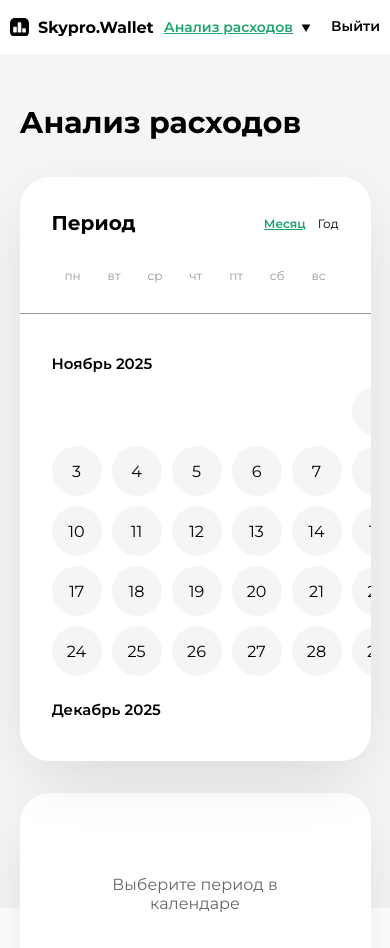
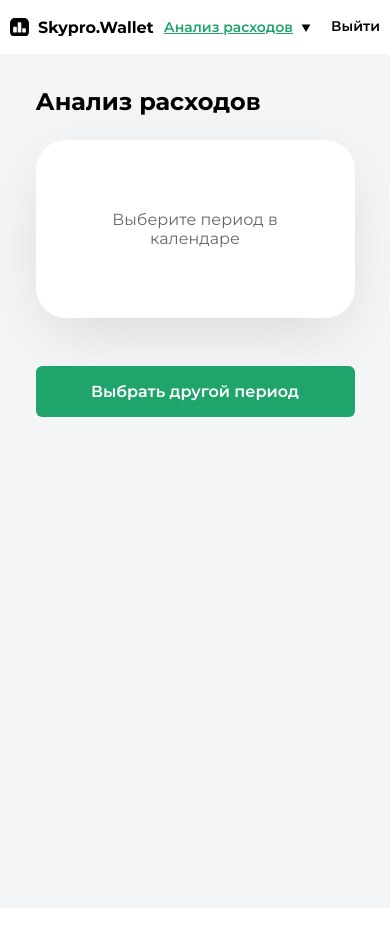
Before and after one commit to JSentience/skypro-wallet, a React (Vite) app: page /analysis in a window 390 px wide. Shown: the top 948 px of the page. After the commit the page ends 908 px from the top, so only its background shows below. Built offline with nearby package versions, Linux system fonts and the light colour scheme; sample sign-in values are in the browser's storage; what axios-retry would draw is missing.

Commit message:
реализована логика для адаптива на мобильных устройствах (стилистика еще не полностью соотвествует макету в связи с переходом на мобильную версию)

```diff
--- a/src/components/AnalysisLayout/AnalysisLayout.jsx
+++ b/src/components/AnalysisLayout/AnalysisLayout.jsx
@@ -1,18 +1,78 @@
+// import { Calendar } from '../Calendar/Calendar';
+// import { Histogram } from '../Histogram/Histogram';
+// import * as S from './AnalysisLayout.styled';
+// import { useState } from 'react';
+// import { useExpensesData } from '../../hooks/useExpensesData';
+// import { useAuth } from '../../hooks/useAuth';
+
+// export const AnalysisLayout = () => {
+// 	const { user, isAuthenticated } = useAuth();
+
+// 	console.log('🔐 AnalysisLayout статус авторизации:', {
+// 		user,
+// 		isAuthenticated,
+// 		token: user?.token ? 'есть' : 'нет',
+// 	});
+
+// 	const [selectedRange, setSelectedRange] = useState({
+// 		start: null,
+// 		end: null,
+// 	});
+
+// 	const { data: expensesData, loading, error } = useExpensesData(selectedRange);
+
+// 	if (!isAuthenticated) {
+// 		return (
+// 			<S.AnalyticsWrapper>
+// 				<S.AnalyticsTitle>Анализ расходов</S.AnalyticsTitle>
+// 				<S.AnalyticsContent>
+// 					<div style={{ textAlign: 'center', padding: '20px' }}>
+// 						<p>Для просмотра аналитики необходимо авторизоваться</p>
+// 					</div>
+// 				</S.AnalyticsContent>
+// 			</S.AnalyticsWrapper>
+// 		);
+// 	}
+
+// 	return (
+// 		<S.AnalyticsWrapper>
+// 			<S.AnalyticsTitle>Анализ расходов</S.AnalyticsTitle>
+// 			<S.AnalyticsContent>
+// 				<Calendar
+// 					selectedRange={selectedRange}
+// 					onSelectionChange={setSelectedRange}
+// 				/>
+// 				<Histogram
+// 					dateRange={selectedRange}
+// 					expensesData={expensesData}
+// 					loading={loading}
+// 					error={error}
+// 				/>
+// 			</S.AnalyticsContent>
+// 		</S.AnalyticsWrapper>
+// 	);
+// };
+
+// AnalysisLayout.jsx
 import { Calendar } from '../Calendar/Calendar';
 import { Histogram } from '../Histogram/Histogram';
 import * as S from './AnalysisLayout.styled';
 import { useState } from 'react';
 import { useExpensesData } from '../../hooks/useExpensesData';
 import { useAuth } from '../../hooks/useAuth';
+import { useMediaQuery } from '../../hooks/useMediaQuery';
 
 export const AnalysisLayout = () => {
 	const { user, isAuthenticated } = useAuth();
 
-	console.log('🔐 AnalysisLayout статус авторизации:', {
-		user,
-		isAuthenticated,
-		token: user?.token ? 'есть' : 'нет',
-	});
+	// Определяем мобильную версию
+	const isMobile = useMediaQuery('(max-width: 549px)');
+
+	// Состояние для управления отображением на мобилке
+	const [showCalendarOnMobile, setShowCalendarOnMobile] = useState(false);
+
+	console.log('📱 Мобильная версия:', isMobile);
+	console.log('📅 Показывать календарь на мобилке:', showCalendarOnMobile);
 
 	const [selectedRange, setSelectedRange] = useState({
 		start: null,
@@ -20,6 +80,12 @@ export const AnalysisLayout = () => {
 	});
 
 	const { data: expensesData, loading, error } = useExpensesData(selectedRange);
+
+	// // Функция для сброса выбранного периода
+	// const handleResetPeriod = () => {
+	// 	setSelectedRange({ start: null, end: null });
+	// 	setShowCalendarOnMobile(false);
+	// };
 
 	if (!isAuthenticated) {
 		return (
@@ -34,6 +100,68 @@ export const AnalysisLayout = () => {
 		);
 	}
 
+	// Рендер для мобильной версии
+	if (isMobile) {
+		return (
+			<S.AnalyticsWrapper>
+				<S.AnalyticsTitle>Анализ расходов</S.AnalyticsTitle>
+
+				<S.MobileContent>
+					{showCalendarOnMobile ? (
+						// Показываем только календарь на мобилке
+						<>
+							<Calendar
+								selectedRange={selectedRange}
+								onSelectionChange={setSelectedRange}
+							/>
+
+							{/* Кнопка "Выбрать период" под календарем */}
+							<S.MobileButton
+								onClick={() => {
+									if (selectedRange.start && selectedRange.end) {
+										setShowCalendarOnMobile(false);
+									} else {
+										alert('Пожалуйста, выберите период в календаре');
+									}
+								}}
+								disabled={!selectedRange.start || !selectedRange.end}
+							>
+								{selectedRange.start && selectedRange.end
+									? 'Выбрать период'
+									: 'Выберите период в календаре'}
+							</S.MobileButton>
+						</>
+					) : (
+						// Показываем только диаграмму на мобилке
+						<>
+							<Histogram
+								dateRange={selectedRange}
+								expensesData={expensesData}
+								loading={loading}
+								error={error}
+							/>
+
+							<div
+								className="div"
+								style={{ marginTop: '24px', background: 'white' }}
+							>
+								{/* Кнопка "Выбрать другой период" под диаграммой */}
+								<S.MobileButton onClick={() => setShowCalendarOnMobile(true)}>
+									Выбрать другой период
+								</S.MobileButton>
+							</div>
+							{/* Кнопка "Выбрать другой период" под диаграммой
+							<S.MobileButton onClick={() => setShowCalendarOnMobile(true)}>
+								Выбрать другой период
+							</S.MobileButton> */}
+						</>
+					)}
+				</S.MobileContent>
+			</S.AnalyticsWrapper>
+		);
+	}
+
+	// Рендер для десктопной версии (прежний код)
 	return (
 		<S.AnalyticsWrapper>
 			<S.AnalyticsTitle>Анализ расходов</S.AnalyticsTitle>
--- a/src/components/AnalysisLayout/AnalysisLayout.styled.js
+++ b/src/components/AnalysisLayout/AnalysisLayout.styled.js
@@ -1,3 +1,40 @@
+// import styled from 'styled-components';
+
+// export const AnalyticsTitle = styled.h2`
+// 	color: rgba(0, 0, 0, 1);
+// 	font-size: 32px;
+// 	font-weight: 700;
+// 	line-height: 150%;
+// 	letter-spacing: 0px;
+// 	text-align: left;
+// 	padding-top: 36px;
+// 	margin-bottom: 32px;
+// 	@media (max-width: 1024px) {
+// 		font-size: 30px;
+// 	}
+// `;
+// export const AnalyticsWrapper = styled.div`
+// 	max-width: 1200px;
+// 	margin: 0 auto;
+// 	height: 100vh;
+// `;
+
+// export const AnalyticsContent = styled.div`
+// 	display: grid;
+// 	grid-template-columns: repeat(12, 1fr);
+// 	gap: 32px;
+// 	@media (1025px <= width <= 1439px) {
+// 		display: grid;
+// 		grid-template-columns: repeat(10, 1fr);
+// 		gap: 20px;
+// 	}
+// 	@media (max-width: 1023px) {
+// 		display: flex;
+// 		flex-direction: column;
+// 	}
+// `;
+
+// AnalysisLayout.styled.js
 import styled from 'styled-components';
 
 export const AnalyticsTitle = styled.h2`
@@ -9,27 +46,99 @@ export const AnalyticsTitle = styled.h2`
 	text-align: left;
 	padding-top: 36px;
 	margin-bottom: 32px;
+
 	@media (max-width: 1024px) {
 		font-size: 30px;
 	}
+
+	@media (max-width: 549px) {
+		font-size: 24px;
+		padding-top: 20px;
+		margin-bottom: 20px;
+		/* text-align: center; */
+	}
 `;
+
 export const AnalyticsWrapper = styled.div`
 	max-width: 1200px;
 	margin: 0 auto;
 	height: 100vh;
+
+	@media (max-width: 549px) {
+		padding: 0 16px;
+		height: auto;
+		min-height: 100vh;
+	}
 `;
 
 export const AnalyticsContent = styled.div`
 	display: grid;
 	grid-template-columns: repeat(12, 1fr);
 	gap: 32px;
+
 	@media (1025px <= width <= 1439px) {
 		display: grid;
 		grid-template-columns: repeat(10, 1fr);
 		gap: 20px;
 	}
+
 	@media (max-width: 1023px) {
 		display: flex;
 		flex-direction: column;
 	}
+
+	@media (max-width: 549px) {
+		display: none; // Скрываем на мобилке
+	}
 `;
+
+// Новые стили для мобильной версии
+export const MobileContent = styled.div`
+	display: none;
+
+	@media (max-width: 549px) {
+		display: flex;
+		flex-direction: column;
+		gap: 24px;
+		width: 100%;
+	}
+`;
+
+export const MobileButton = styled.button`
+	display: none;
+
+	@media (max-width: 549px) {
+		display: block;
+		width: 100%;
+		padding: 16px;
+		background: rgba(31, 164, 108, 1);
+		color: white;
+		border: none;
+		border-radius: 6px;
+		font-size: 16px;
+		font-weight: 600;
+		cursor: pointer;
+		transition: background 0.3s;
+
+		&:hover {
+			background: rgba(25, 140, 92, 1);
+		}
+
+		&:disabled {
+			background: rgba(153, 153, 153, 1);
+			cursor: not-allowed;
+		}
+	}
+`;
+
+export const MobileSecondaryButton = styled(MobileButton)`
+	@media (max-width: 549px) {
+		background: transparent;
+		color: rgba(31, 164, 108, 1);
+		border: 1px solid rgba(31, 164, 108, 1);
+
+		&:hover {
+			background: rgba(31, 164, 108, 0.1);
+		}
+	}
+`;
--- a/src/components/Calendar/Calendar.styled.js
+++ b/src/components/Calendar/Calendar.styled.js
@@ -56,6 +56,12 @@ export const CalendarBlock = styled.div`
 	}
 	@media (max-width: 1023px) {
 		width: auto;
+	}
+	@media (max-width: 549px) {
+		width: 100% !important;
+		padding: 20px;
+		margin: 0 auto;
+		grid-column: unset;
 	}
 `;
 
@@ -145,6 +151,9 @@ export const Days = styled.div`
 	@media (max-width: 1023px) {
 		gap: 10px;
 	}
+	@media (max-width: 549px) {
+		gap: 6px;
+	}
 `;
 
 export const Day = styled.div`
@@ -168,6 +177,10 @@ export const Day = styled.div`
 	@media (max-width: 1022px) {
 		width: 50px;
 		height: 50px;
+	}
+	@media (max-width: 549px) {
+		width: 35px;
+		height: 35px;
 	}
 `;
 
--- a/src/components/Histogram/Histogram.jsx
+++ b/src/components/Histogram/Histogram.jsx
@@ -19,6 +19,17 @@ const formatDateRange = (start, end) => {
 const calculateColumnHeight = (amount, maxAmount) => {
 	if (!maxAmount || amount === 0) return 5;
 	return Math.max((amount / maxAmount) * 100, 5);
+};
+
+const isMobile = window.innerWidth <= 549;
+
+const categoryNames = {
+	food: 'Еда',
+	transport: isMobile ? 'Трансп.' : 'Транспорт',
+	housing: 'Жилье',
+	joy: isMobile ? 'Развлеч.' : 'Развлечения',
+	education: isMobile ? 'Образов.' : 'Образование',
+	other: 'Другое',
 };
 
 export const Histogram = ({ dateRange, expensesData, loading, error }) => {
@@ -108,7 +119,7 @@ export const Histogram = ({ dateRange, expensesData, loading, error }) => {
 					<S.ColumnGraphicksFood
 						$height={calculateColumnHeight(expensesData.food, maxAmount)}
 					/>
-					<S.ColumnTitle>Еда</S.ColumnTitle>
+					<S.ColumnTitle>{categoryNames.food}</S.ColumnTitle>
 				</S.ColumnAndExpenses>
 
 				<S.ColumnAndExpenses>
@@ -118,7 +129,7 @@ export const Histogram = ({ dateRange, expensesData, loading, error }) => {
 					<S.ColumnGraphicksTransport
 						$height={calculateColumnHeight(expensesData.transport, maxAmount)}
 					/>
-					<S.ColumnTitle>Транспорт</S.ColumnTitle>
+					<S.ColumnTitle>{categoryNames.transport}</S.ColumnTitle>
 				</S.ColumnAndExpenses>
 
 				<S.ColumnAndExpenses>
@@ -128,7 +139,7 @@ export const Histogram = ({ dateRange, expensesData, loading, error }) => {
 					<S.ColumnGraphicksHousing
 						$height={calculateColumnHeight(expensesData.housing, maxAmount)}
 					/>
-					<S.ColumnTitle>Жилье</S.ColumnTitle>
+					<S.ColumnTitle>{categoryNames.housing}</S.ColumnTitle>
 				</S.ColumnAndExpenses>
 
 				<S.ColumnAndExpenses>
@@ -138,7 +149,7 @@ export const Histogram = ({ dateRange, expensesData, loading, error }) => {
 					<S.ColumnGraphicksEntertainment
 						$height={calculateColumnHeight(expensesData.joy, maxAmount)}
 					/>
-					<S.ColumnTitle>Развлечения</S.ColumnTitle>
+					<S.ColumnTitle>{categoryNames.joy}</S.ColumnTitle>
 				</S.ColumnAndExpenses>
 
 				<S.ColumnAndExpenses>
@@ -148,7 +159,7 @@ export const Histogram = ({ dateRange, expensesData, loading, error }) => {
 					<S.ColumnGraphicksEducation
 						$height={calculateColumnHeight(expensesData.education, maxAmount)}
 					/>
-					<S.ColumnTitle>Образование</S.ColumnTitle>
+					<S.ColumnTitle>{categoryNames.education}</S.ColumnTitle>
 				</S.ColumnAndExpenses>
 
 				<S.ColumnAndExpenses>
@@ -158,7 +169,7 @@ export const Histogram = ({ dateRange, expensesData, loading, error }) => {
 					<S.ColumnGraphicksOthers
 						$height={calculateColumnHeight(expensesData.other, maxAmount)}
 					/>
-					<S.ColumnTitle>Другое</S.ColumnTitle>
+					<S.ColumnTitle>{categoryNames.other}</S.ColumnTitle>
 				</S.ColumnAndExpenses>
 			</S.HistogramMainContent>
 		</S.HistogramBlock>
--- a/src/components/Histogram/Histogram.styled.js
+++ b/src/components/Histogram/Histogram.styled.js
@@ -9,6 +9,12 @@ export const HistogramBlock = styled.div`
 	background: rgba(255, 255, 255, 1);
 	padding: 32px 32px 32px 32px;
 	gap: 21px;
+	@media (max-width: 549px) {
+		grid-column-start: unset;
+		grid-column-end: unset;
+		width: 100%;
+		padding: 20px;
+	}
 `;
 
 export const HistogramHead = styled.div`
@@ -67,8 +73,14 @@ export const HistogramMainContent = styled.div`
 	@media (max-width: 1023px) {
 		height: 450px;
 	}
+	@media (max-width: 549px) {
+		height: 300px;
+		min-height: 250px;
+		gap: 6px;
+	}
 `;
 
+// И добавляем обертку для контейнера колонок
 export const ColumnAndExpenses = styled.div`
 	display: flex;
 	flex-direction: column;
@@ -76,6 +88,11 @@ export const ColumnAndExpenses = styled.div`
 	justify-content: flex-end;
 	align-items: center;
 	height: 100%;
+	width: 100%; /* Важно для ограничения ширины дочерних элементов */
+
+	@media (max-width: 549px) {
+		gap: 6px;
+	}
 `;
 
 export const ColumnSumm = styled.p`
@@ -93,6 +110,7 @@ export const ColumnSumm = styled.p`
 	}
 `;
 
+// Обновляем ширину колонок для мобилки
 export const ColumnGraphicksFood = styled.div`
 	width: clamp(20px, 5vw, 94px);
 	border-radius: 12px;
@@ -100,6 +118,13 @@ export const ColumnGraphicksFood = styled.div`
 	transition: height 0.3s ease;
 	background: rgba(217, 182, 255, 1);
 	min-height: 20px;
+
+	@media (max-width: 549px) {
+		width: 52px; /* Фиксированная ширина как в макете */
+		min-width: 52px;
+		max-width: 52px;
+		border-radius: 6px;
+	}
 `;
 
 export const ColumnGraphicksTransport = styled(ColumnGraphicksFood)`
@@ -135,6 +160,40 @@ export const ColumnTitle = styled.p`
 	letter-spacing: 0px;
 	text-align: center;
 	margin-top: 8px;
+
+	/* Базовые стили для всех */
+	overflow: hidden;
+	text-overflow: ellipsis;
+	white-space: nowrap;
+	width: 100%;
+
+	/* Десктоп */
+	max-width: 94px;
+
+	@media (1025px <= width <= 1439px) {
+		max-width: 80px;
+		font-size: 11px;
+	}
+
+	@media (max-width: 1024px) {
+		max-width: 70px;
+		font-size: 10px;
+	}
+
+	@media (max-width: 1023px) {
+		max-width: 90px;
+	}
+
+	@media (max-width: 549px) {
+		/* Для мобилки - точно 52px как в макете */
+		max-width: 52px;
+		font-size: 10px;
+		line-height: 12px;
+
+		/* Уменьшаем padding для лучшего отображения */
+		padding: 0 2px;
+		box-sizing: border-box;
+	}
 `;
 
 export const LoadingText = styled.div`
--- /dev/null
+++ b/src/hooks/useMediaQuery.js
@@ -0,0 +1,27 @@
+// hooks/useMediaQuery.js
+import { useState, useEffect } from 'react';
+
+export const useMediaQuery = (query) => {
+  const [matches, setMatches] = useState(false);
+
+  useEffect(() => {
+    const media = window.matchMedia(query);
+
+    if (media.matches !== matches) {
+      setMatches(media.matches);
+    }
+
+    const listener = () => setMatches(media.matches);
+
+    // Современный способ
+    media.addEventListener('change', listener);
+
+    return () => media.removeEventListener('change', listener);
+
+    // Или старый способ для поддержки старых браузеров:
+    // media.addListener(listener);
+    // return () => media.removeListener(listener);
+  }, [matches, query]);
+
+  return matches;
+};
```
